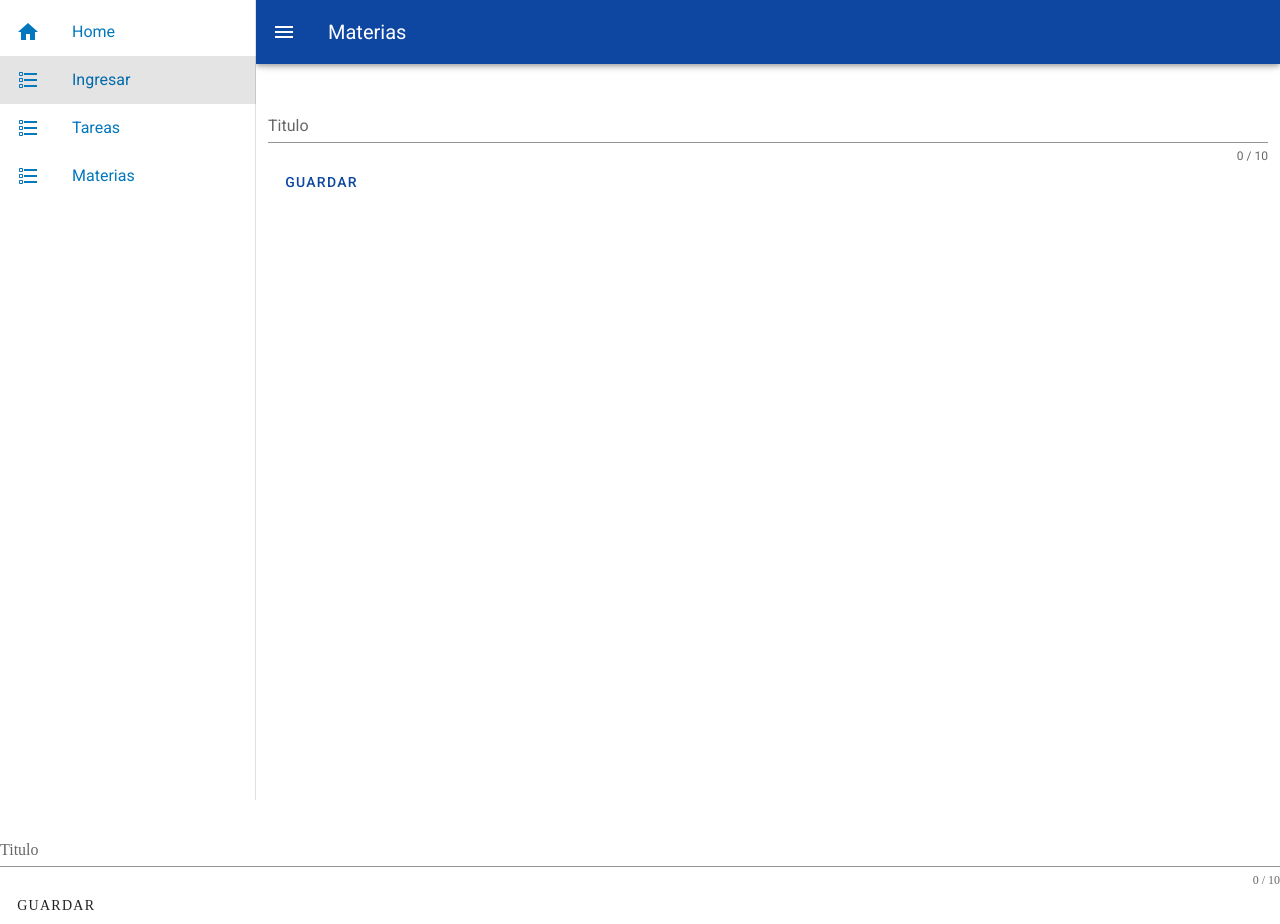
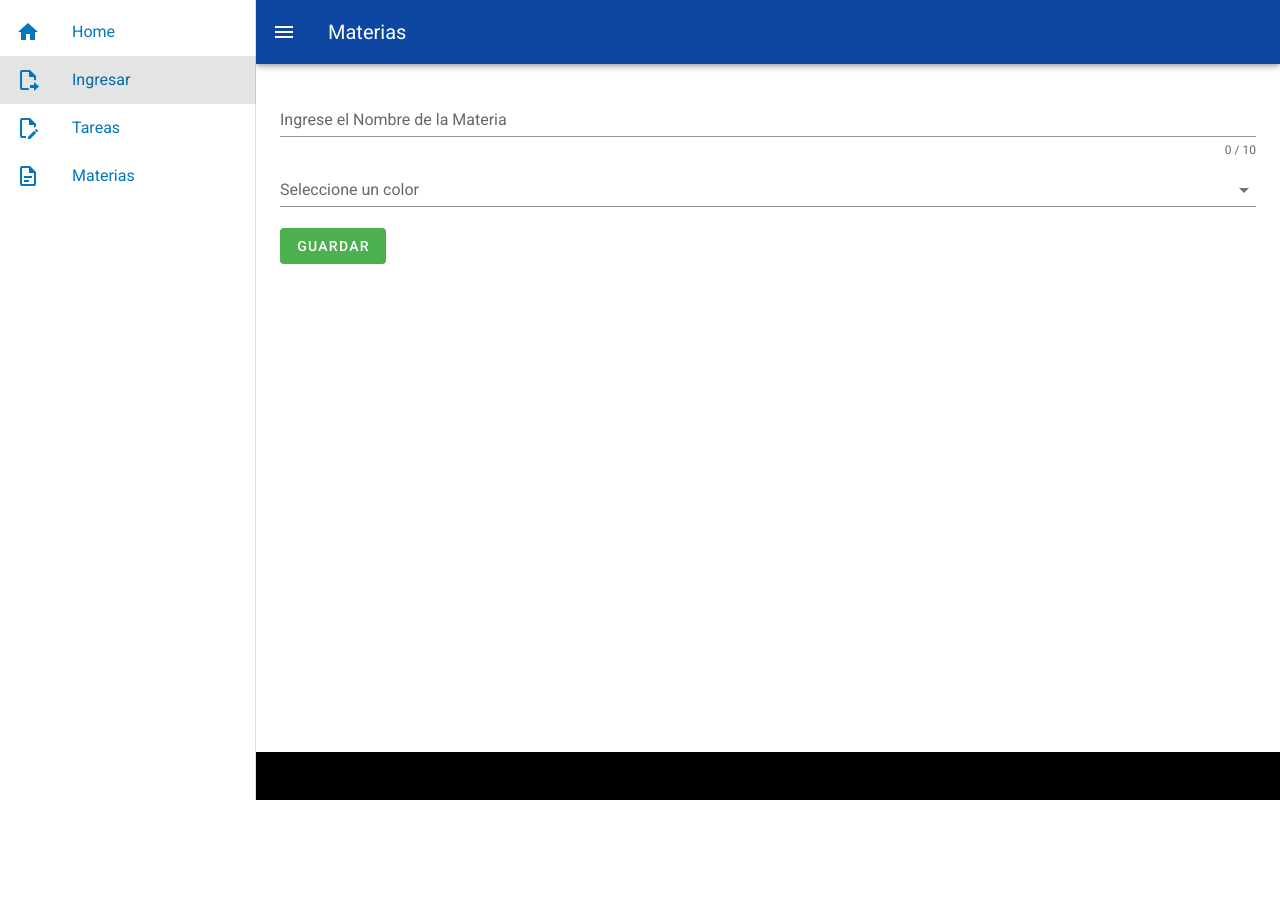
Before and after one commit to FrancoKurachiUbe/Materias-App, a Vue app: page /Ingresar-Materias in a window 1280 px wide. After the commit the page ends 800 px from the top, so only its background shows below. Built offline with nearby package versions, Linux system fonts and the light colour scheme.

Commit message:
En el  Paner Ver Materias Trajimos los colores y agregamos el formulario para ingresar las notas

```diff
--- a/src/App.vue
+++ b/src/App.vue
@@ -1,11 +1,10 @@
 
 <template>
   <div id="app">
-    <div id="nav">
+    <!-- <div id="nav">
       <router-link to="/">Home</router-link> |
       <router-link to="/Ingresar-Materias">ingresar Materias</router-link>
-    </div>
-
+    </div> -->
     <v-app>
       <v-navigation-drawer
         v-model="drawer"
@@ -32,8 +31,6 @@
       </v-app-bar>
       <v-main>
         <v-container fluid>
-
-
           <transition mode="out-in" enter-active-class="animate__animated animate__fadeInLeft">
             <router-view></router-view>
           </transition>
@@ -41,10 +38,12 @@
         </v-container>
 
       </v-main>
+      <v-spacer></v-spacer>
 
+        <v-container fluid class="black white--text">
+          Footer
+        </v-container>
     </v-app>
-
-    <router-view/>
   </div>
 </template>
 
@@ -60,17 +59,17 @@ export default {
       },
       {
         titulo:'Ingresar',
-        icono:'format-list-checkbox',
+        icono:'file-move-outline',
         path:'/Ingresar-Materias'
       },
       {
         titulo:'Tareas',
-        icono:'format-list-checkbox',
+        icono:'file-edit-outline',
         path:'/Tareas'
       },
       {
         titulo:'Materias',
-        icono:'format-list-checkbox',
+        icono:'file-document-outline',
         path:'/Ver-Materias'
       }
     ],
--- a/src/plugins/vuetify.js
+++ b/src/plugins/vuetify.js
@@ -11,9 +11,16 @@ export default new Vuetify({
             primary: colors.blue.darken4, // #E53935
             secondary: colors.lightBlue.darken3, // #FFCDD2
             edit:colors.lightBlue.darken1,
-            indigo: colors.indigo.base, // #3F51B5
             white: colors.shades.white,// #FFFFFF
             red: colors.red.accent4,
+            green : colors.green.base,
+            //Colores del usuario
+            indigo: colors.indigo.base, // #3F51B5
+            purpura: colors.purple.base, // #9C27
+            rojo : colors.red.base,
+            azul : colors.blue.base,
+            ambar : colors.amber.base,
+            marron : colors.brown.base,
 
           },
         },
--- a/src/views/Ingresar-Materias.vue
+++ b/src/views/Ingresar-Materias.vue
@@ -1,36 +1,13 @@
 <template>
-  <!-- <v-form
-    ref="form"
-  >
-    <v-text-field
-      :counter="10"
-      :rules="nameRules"
-      label="Name"
-      required
-      v-model="form_data.titulo"
-    ></v-text-field>
+  <v-container>
+    <v-form ref="form">
+      <v-text-field v-model="form_data.titulo" label="Ingrese el Nombre de la Materia"  counter="10"></v-text-field>
+      <v-select v-model="form_data.color" label="Seleccione un color" data-vv-name="select" required :items="colors">
 
-    <v-btn
-      :disabled="!valid"
-      color="success"
-      class="mr-4"
-      @click="guardar(form_data)">
-      Enviar
-    </v-btn>
-  </v-form> -->
-  <v-form
-    ref="form">
-    <v-text-field v-model="form_data.titulo" label="Titulo"  counter="10"></v-text-field>
-    <!-- <v-text-field v-model="form_data.tareas" label="tareas"  counter="10"></v-text-field> -->
-
-    <v-btn
-            color="primary"
-            text
-            @click="guardar(form_data)">
-            Guardar
-          </v-btn>
-
+      </v-select>
+      <v-btn color="succes" class="green white--text" text  @click="guardar(form_data)">Guardar</v-btn>
     </v-form>
+  </v-container>
 </template>
 
 <script>
@@ -40,11 +17,14 @@ export default {
     return {
       form_data:{
         titulo:"",
+        fecha:"",
         tareas:[],
-        fecha:"",
+        color:[],
+        textColor:"",
         id:null,
       },
-      arr:[]
+      arr:[],
+      colors:["indigo", "purpura","rojo","azul","ambar","marron"]
     }
   },
   methods:{
@@ -62,6 +42,23 @@ export default {
   form_data.id = id
   console.log(form_data.id)
 
+  console.log(form_data.color)
+  //console.log(arr.color)
+  var color = form_data.color
+  color += "--text"
+  form_data.textColor= color
+  //form_data.textColor.push(color)
+  console.log(form_data)
+  /* textColor.push(form_data.color)
+  console.log(textColor) */
+
+  /* var cantidad = this.arr.length
+      for(var i=0; i < cantidad; i++){
+        var color = this.arr[i].color
+        color +="--text"
+        console.log(color)
+      } */
+
   this.arr.push(form_data)
   console.log(this.arr)
   localStorage.setItem("form",JSON.stringify(this.arr))
--- a/src/views/Tareas.vue
+++ b/src/views/Tareas.vue
@@ -1,31 +1,15 @@
 <template>
+<v-container>
   <v-row justify="center">
-    <v-expansion-panels inset>
-      <v-expansion-panel class="primary white--text"
-        v-for="item in local"
-        :key="item.id"
-      >
+
+    <v-expansion-panels inset v-for="item in local" :key="item.id">
+      <v-expansion-panel v-bind:class="item.color" class="white--text mb-3">
         <v-expansion-panel-header>{{item.titulo}}</v-expansion-panel-header>
         <v-expansion-panel-content>
-          <v-card
-          class="mx-auto"
-          outlined
-          >
-            <!-- <v-card-title>Tarea</v-card-title> -->
-              <!-- <v-card-subtitle>
-                <v-card-text>
-                  <v-card-actions>
-                    <v-card-actions>
-                <v-card-text>
-              <v-card-subtitle> -->
 
-
+          <v-card class="mx-auto" outlined>
             <v-list-item three-line>
               <v-list-item-content>
-
-                <!-- <v-list-item-title class="text-h5 mb-2">
-                  Tareas
-                </v-list-item-title> -->
                   <v-simple-table>
                     <template v-slot:default>
                       <thead>
@@ -33,9 +17,6 @@
                           <th class="text-left">
                             Tareas
                           </th>
-                          <!-- <th class="text-left">
-                            Calories
-                          </th> -->
                         </tr>
                       </thead>
                       <tbody>
@@ -52,21 +33,22 @@
                   </v-simple-table>
                   <v-form
                     ref="form">
-                    <v-text-field :key="item.fecha" v-model="form_tareas.tareas" label="tareas"  counter="10"></v-text-field>
+                    <v-text-field :key="item.fecha" v-model="form_tareas.tareas" label="Ingrese una tarea"  counter="10"></v-text-field>
 
                       <v-select
                         v-model="form_tareas.id"
                         :items= "item.id"
-                        label="Select"
+                        label="Seleccione el ID"
                         data-vv-name="select"
                         required
                       ></v-select>
-                    <v-btn
+                    <!-- <v-btn
                             color="primary"
                             text
                             @click="guardar(form_tareas)">
                             Guardar
-                    </v-btn>
+                    </v-btn> -->
+                    <v-btn color="succes" class="green white--text" text  @click="guardar(tareas)">Guardar</v-btn>
 
                     </v-form>
               </v-list-item-content>
@@ -99,6 +81,7 @@
       </v-expansion-panel>
     </v-expansion-panels>
   </v-row>
+  </v-container>
 </template>
 
 <script>
--- a/src/views/Ver-Materias.vue
+++ b/src/views/Ver-Materias.vue
@@ -58,7 +58,7 @@
   </v-simple-table> -->
 
 <v-container>
-<v-simple-table dense>
+<v-simple-table dense class="mb-10">
     <template v-slot:default>
       <thead>
         <tr>
@@ -81,10 +81,10 @@
       </thead>
       <tbody>
         <tr v-for="item in local" :key="item.id">
-          <td class="text-center">{{ item.id }}</td>
-          <td class="text-center primary--text">{{ item.titulo }}</td>
-          <td class="text-center">{{ item.id }}</td>
-          <td class="text-center">{{ item.id }}</td>
+          <td :class="item.color" class="text-center white--text">{{ item.id }}</td>
+          <td :class="item.textColor" class="text-center">{{ item.titulo }}</td>
+          <td :class="item.textColor" class="text-center">{{ item.id }}</td>
+          <td :class="item.textColor" class="text-center">{{ item.id }}</td>
           <td class="text-center">
             <v-btn fab dark x-small class="edit mr-1">
               <v-icon>
@@ -102,7 +102,24 @@
 
     </template>
   </v-simple-table>
-  </v-container>
+
+
+  <template class="mt-4">
+  <v-expansion-panels>
+    <v-expansion-panel
+      v-for="(item,i) in 1"
+      :key="i"
+    >
+      <v-expansion-panel-header>
+        Ingresar Notas
+      </v-expansion-panel-header>
+      <v-expansion-panel-content>
+        Lorem ipsum dolor sit amet, consectetur adipiscing elit, sed do eiusmod tempor incididunt ut labore et dolore magna aliqua. Ut enim ad minim veniam, quis nostrud exercitation ullamco laboris nisi ut aliquip ex ea commodo consequat.
+      </v-expansion-panel-content>
+    </v-expansion-panel>
+  </v-expansion-panels>
+</template>
+</v-container>
 </template>
 
 <script>
@@ -128,6 +145,15 @@
       this.local=JSON.parse(localStorage.getItem("form"))
           console.log(this.local)
       }
+      //console.log(this.local.length)
+      /* var cantidad = this.local.length
+      for(var i=0; i < cantidad; i++){
+        var color = this.local[i].color
+        color +="--text"
+        console.log(color)
+      } */
+
+
       /* if(this.local.length == 0){
         this.sin_datos ="Es hora de cargar datos !!"
       } */
```
Also changed, not shown: src/router/index.js (+19 -3 lines). Lines whose indentation alone changed are shown as unchanged.
